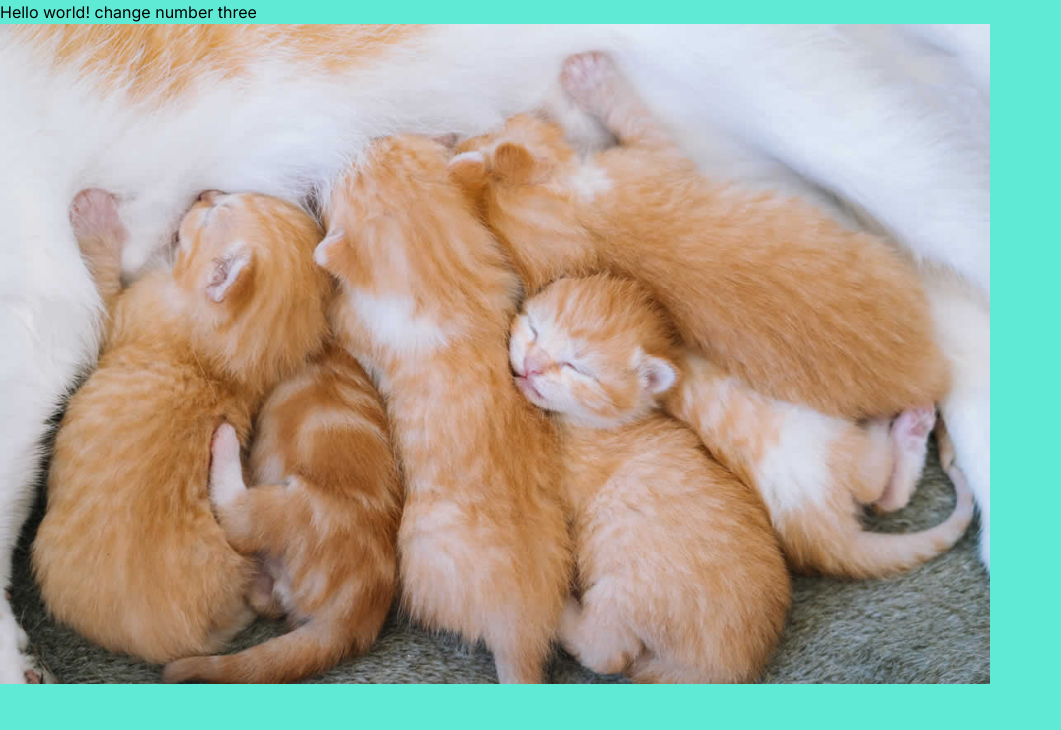
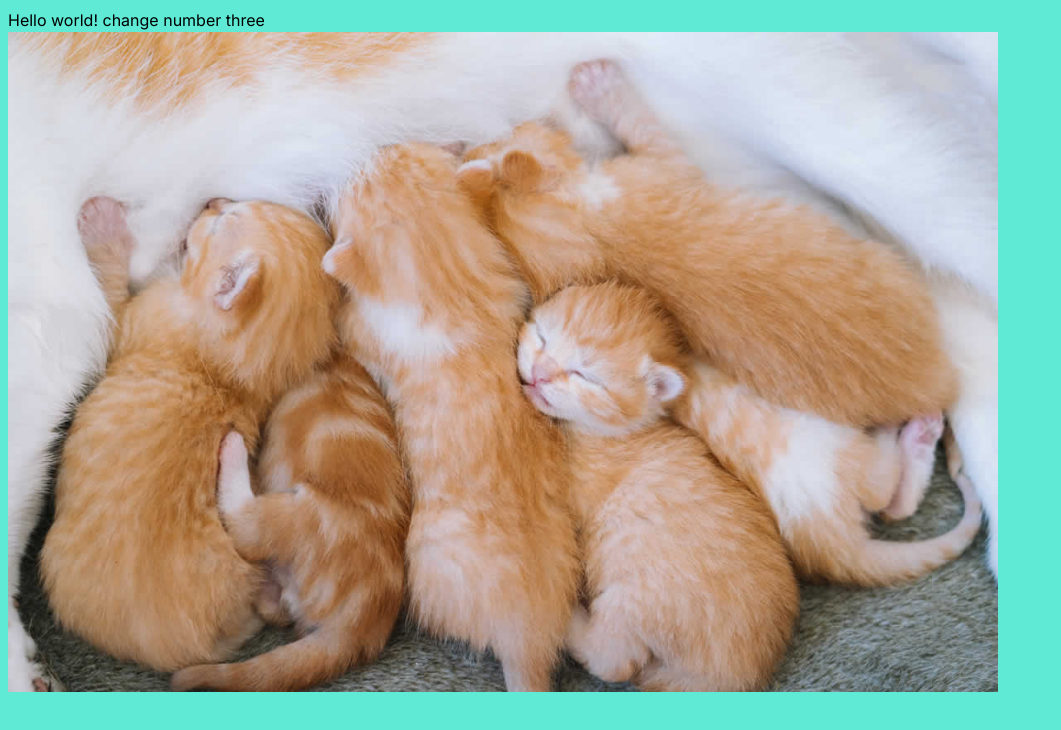
Before and after one commit to Foxy20122012/dockers, a Next.js app: page / in a window 1280 px wide. Shown: the top 730 px of the page, without its empty margins (0-1061 px from the left). Built offline with nearby package versions, Linux system fonts and the light colour scheme.

Commit message:
cambios visuales en la pagina

```diff
--- a/src/app/page.js
+++ b/src/app/page.js
@@ -2,7 +2,7 @@ import Image from "next/image";
 
 export default function Home() {
   return (
-    <div className="bg-teal-300 w-screen h-screen">
+    <div className="bg-teal-300 w-screen h-screen p-2">
       <div>
         Hello world!
         change number three
```
